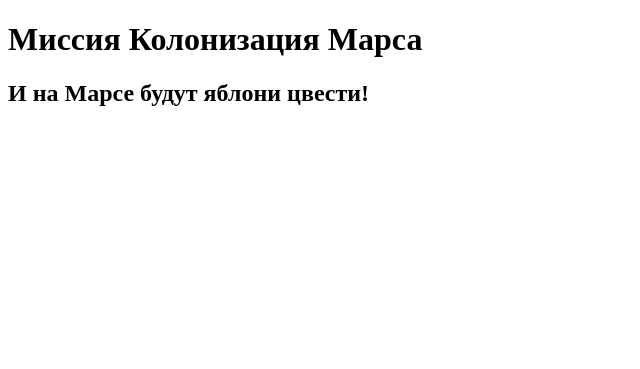
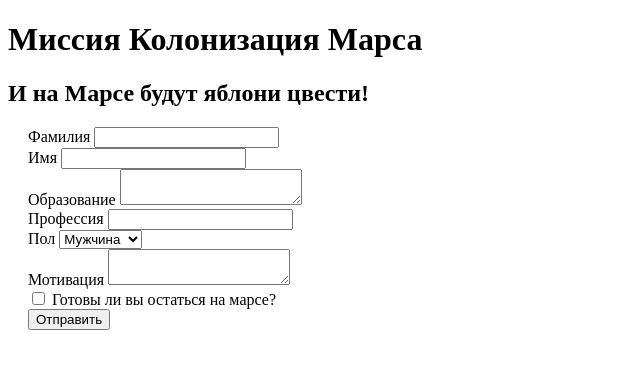
Before and after one commit to DanielBash/yandex-flask-code, a Flask app: page /answer in a window 1280 px wide. Shown: the top 369 px of the page, without its empty margins (0-640 px from the left). Run offline with Flask 3, Linux system fonts and the light colour scheme.

Commit message:
3.4 Solved

```diff
--- a/main.py
+++ b/main.py
@@ -1,7 +1,20 @@
-from flask import Flask, render_template
+from flask import Flask, render_template, redirect, url_for, session
+from flask_wtf import FlaskForm
+from wtforms import StringField, TextAreaField, SelectField, BooleanField
+from wtforms.validators import Optional, DataRequired
 
 app = Flask(__name__)
 professions = 'Водопроводчик Ниндзя Тусовщица Анимешник Переводчик Стилист Продакт-менеджер Профессор-математики'.split()
+
+
+class ProfileForm(FlaskForm):
+    surname = StringField('Фамилия', validators=[DataRequired()])
+    name = StringField('Имя', validators=[DataRequired()])
+    education = TextAreaField('Образование')
+    profession = StringField('Профессия', validators=[DataRequired()])
+    sex = SelectField('Пол', choices=[('male', 'Мужчина'), ('female', 'Женщина')], validators=[DataRequired()])
+    motivation = TextAreaField('Мотивация')
+    ready = BooleanField('Готовы ли вы остаться на марсе?')
 
 
 @app.route('/<string:title>')
@@ -25,6 +38,32 @@ def list_prof(display):
     return render_template('list_prof.html', display=display, professions=professions)
 
 
+@app.route('/answer', methods=['GET', 'POST'])
+def answer():
+    form = ProfileForm()
+    if form.validate_on_submit():
+        if not form.validate_on_submit():
+            return redirect(url_for('index', title='ОШИБКА'))
+        data = form.data
+        session['form_data'] = data
+        return redirect(url_for('index', title='Форма отправлена'))
+    return render_template('answer.html', form=form)
+
+
+@app.route('/auto_answer', methods=['GET'])
+def auto_answer():
+    print(session['form_data'])
+    return render_template('auto_answer.html', data={
+        'ФАМИЛИЯ': session['form_data']['surname'],
+        'ИМЯ': session['form_data']['name'],
+        'МОТИВАЦИЯ': session['form_data']['motivation'],
+        'ПРОФЕССИЯ': session['form_data']['profession'],
+        'ПОЛ': session['form_data']['sex'],
+        'ОБРОЗАВАНИЕ': session['form_data']['education'],
+        'ГОТОВ ОСТАТЬСЯ?': session['form_data']['ready'],
+    })
+
+
 if __name__ == '__main__':
     app.secret_key = 'super-secure-secret-key'
     app.run(host='0.0.0.0', port=8080)
--- a/static/css/style.css
+++ b/static/css/style.css
@@ -1,9 +1,3 @@
-form.login_form {
-    margin-left: auto;
-    margin-right: auto;
-    max-width: 450px;
-    background-color: #ffcc00;
-    border: 1px solid gray;
-    border-radius: 5px;
-    padding: 10px;
+form {
+    margin-left: 20px
 }
--- /dev/null
+++ b/templates/answer.html
@@ -0,0 +1,14 @@
+{% extends "base.html" %}
+{% block content %}
+    <form method="POST">
+        {{ form.hidden_tag() }}
+        {{ form.surname.label }} {{ form.surname }}<br>
+        {{ form.name.label }} {{ form.name }}<br>
+        {{ form.education.label }} {{ form.education }}<br>
+        {{ form.profession.label }} {{ form.profession }}<br>
+        {{ form.sex.label }} {{ form.sex }}<br>
+        {{ form.motivation.label }} {{ form.motivation }}<br>
+        {{ form.ready }} {{ form.ready.label }}<br>
+        <input type="submit" value="Отправить">
+    </form>
+{% endblock %}
--- /dev/null
+++ b/templates/auto_answer.html
@@ -0,0 +1,6 @@
+{% extends "base.html" %}
+{% block content %}
+{% for i in data.keys() %}
+<p>{{i}}: {{data[i]}}</p>
+{% endfor %}
+{% endblock %}
--- a/templates/base.html
+++ b/templates/base.html
@@ -3,6 +3,7 @@
 <head>
     <meta charset="UTF-8">
     <title>{{title or "New Page"}}</title>
+    <link type="text/css" rel="stylesheet" href="{{ url_for('static', filename='css/style.css') }}">
 </head>
 <body>
 <h1>Миссия Колонизация Марса</h1>
```
